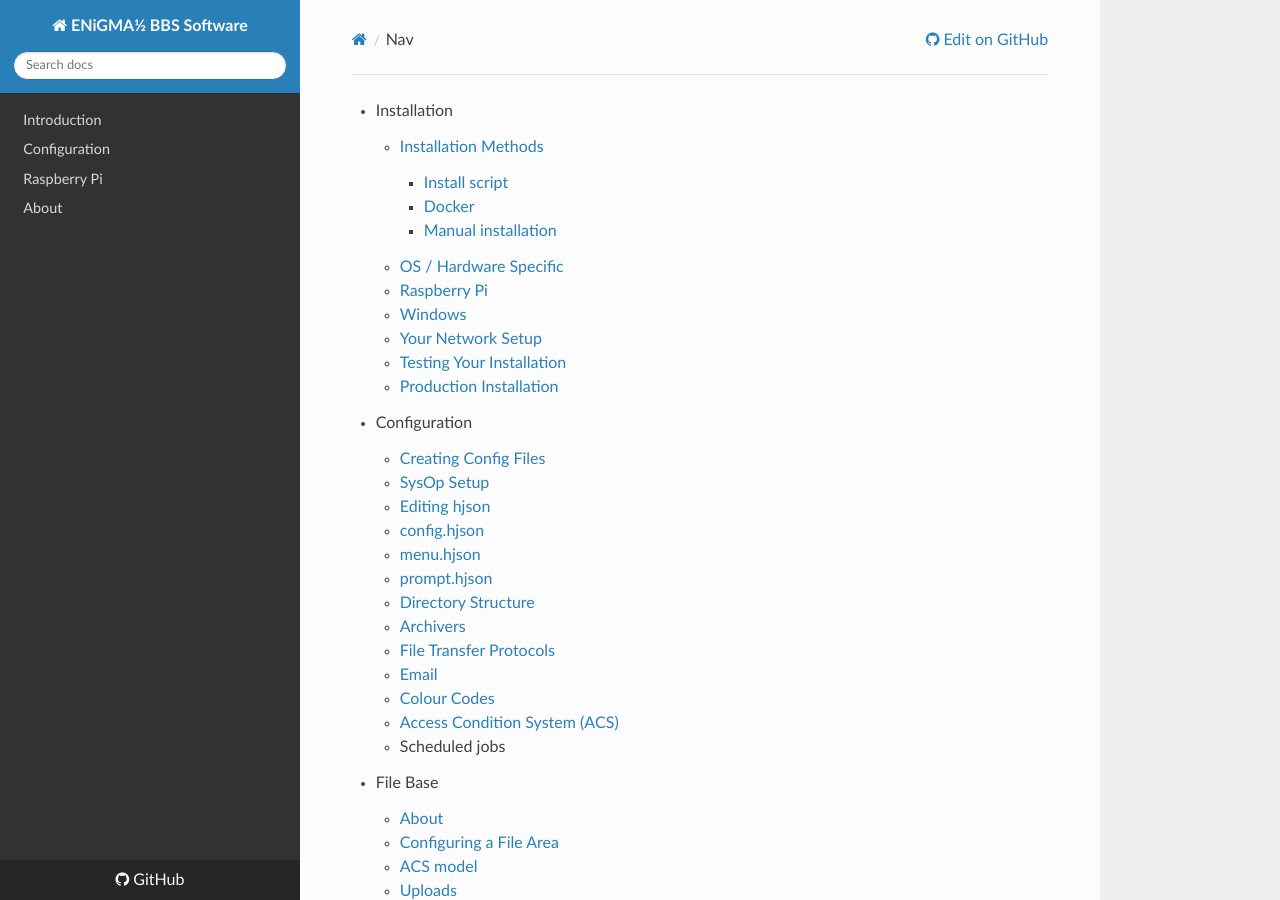
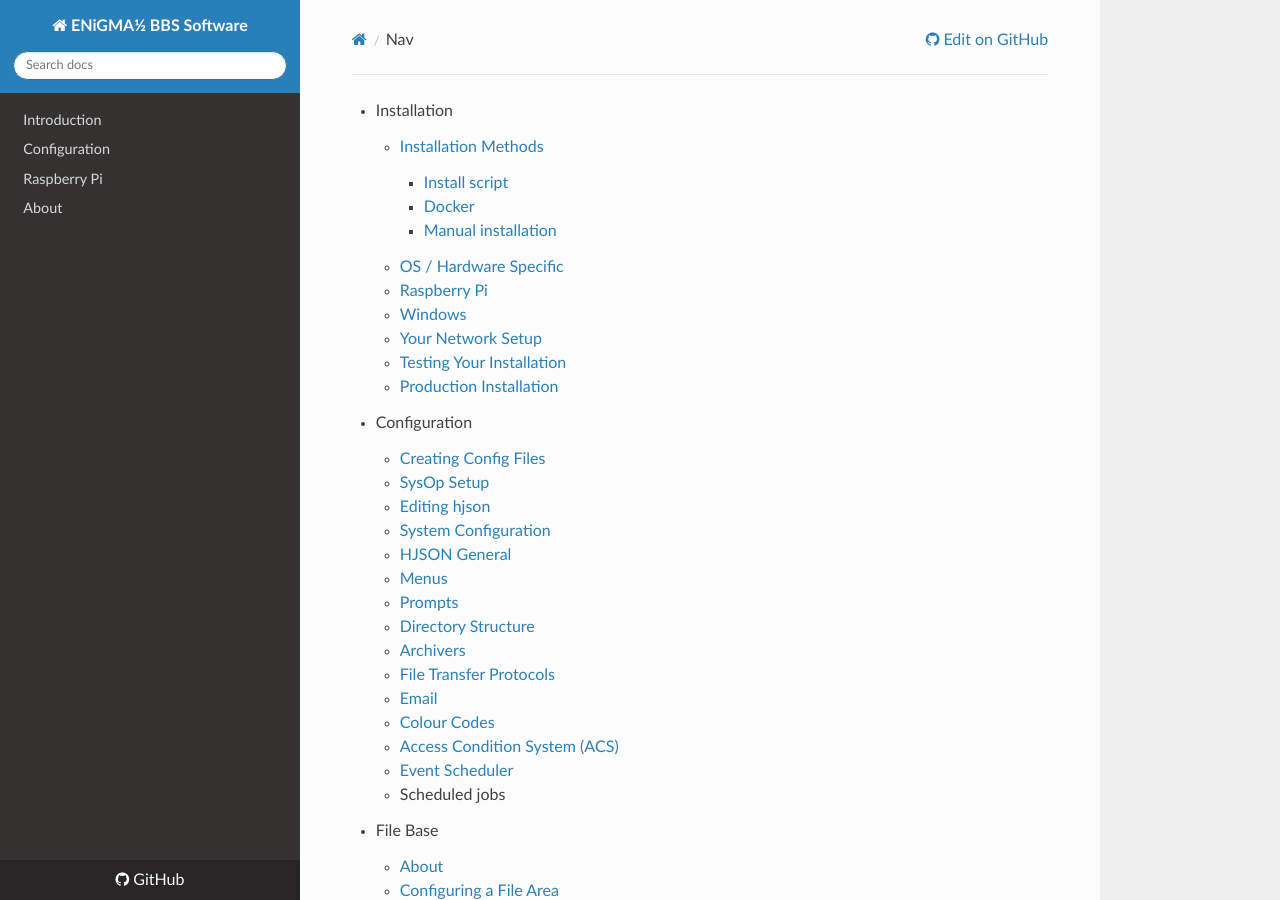
Before and after one commit to NuSkooler/enigma-bbs, an MkDocs documentation site: the page built from docs/_includes/nav.md, in a window 1280 px wide and 900 px high. Built offline with MkDocs 1.6.1, drawn with Linux system fonts in a browser that asks for light colours; nearby versions of some CDN libraries; old or Windows-style settings are respelled for this version of MkDocs; part of the change alters nothing that is shown.

Commit message:
Many doc updates RE: HJSON/general config

`````diff
--- a/docs/_includes/nav.md
+++ b/docs/_includes/nav.md
@@ -14,15 +14,17 @@
     - [Creating Config Files]({{ site.baseurl }}{% link configuration/creating-config.md %})
     - [SysOp Setup]({{ site.baseurl }}{% link configuration/sysop-setup.md %})
     - [Editing hjson]({{ site.baseurl }}{% link configuration/editing-hjson.md %})
-    - [config.hjson]({{ site.baseurl }}{% link configuration/config-hjson.md %})
-    - [menu.hjson]({{ site.baseurl }}{% link configuration/menu-hjson.md %})
-    - [prompt.hjson]({{ site.baseurl }}{% link configuration/prompt-hjson.md %})
+    - [System Configuration]({{ site.baseurl }}{% link configuration/config-hjson.md %})
+    - [HJSON General]({{ site.baseurl }}{% link configuration/hjson.md %})
+    - [Menus]({{ site.baseurl }}{% link configuration/menu-hjson.md %})
+    - [Prompts]({{ site.baseurl }}{% link configuration/prompt-hjson.md %})
     - [Directory Structure]({{ site.baseurl }}{% link configuration/directory-structure.md %})
     - [Archivers]({{ site.baseurl }}{% link configuration/archivers.md %})
     - [File Transfer Protocols]({{ site.baseurl }}{% link configuration/file-transfer-protocols.md %})
     - [Email]({{ site.baseurl }}{% link configuration/email.md %})
     - [Colour Codes]({{ site.baseurl }}{% link configuration/colour-codes.md %})
     - [Access Condition System (ACS)]({{ site.baseurl }}{% link configuration/acs.md %})
+    - [Event Scheduler]({{ site.baseurl }}{% link configuration/event-scheduler.md %})
     - Scheduled jobs
 
   - File Base
--- a/docs/configuration/config-hjson.md
+++ b/docs/configuration/config-hjson.md
@@ -1,9 +1,11 @@
 ---
 layout: page
-title: config.hjson
+title: System Configuration
 ---
 ## System Configuration
 The main system configuration file, `config.hjson` both overrides defaults and provides additional configuration such as message areas. The default path is `/enigma-bbs-install-path/config/config.hjson` though you can override the `config.hjson` location with the `--config` parameter when invoking `main.js`. Values found in `core/config.js` may be overridden by simply providing the object members you wish replace.
+
+See also [HJSON General Information](hjson.md) for more information on the HJSON format.
 
 ### Creating a Configuration
 Your initial configuration skeleton can be created using the `oputil.js` command line utility. From your enigma-bbs root directory:
--- a/docs/configuration/creating-config.md
+++ b/docs/configuration/creating-config.md
@@ -2,26 +2,12 @@
 layout: page
 title: Creating Initial Config Files
 ---
-Configuration files in ENiGMA½ are simple UTF-8 encoded [HJSON](http://hjson.org/) files. HJSON is just
-like JSON but simplified and much more resilient to human error.
+Configuration files in ENiGMA½ are simple UTF-8 encoded [HJSON](http://hjson.org/) files. HJSON is just like JSON but simplified and much more resilient to human error.
 
-## config.hjson
-Your initial configuration skeleton can be created using the `oputil.js` command line utility. From your
-enigma-bbs root directory:
-```
+## Initial Configuration
+Your initial configuration skeleton can be created using the `oputil.js` command line utility. From your enigma-bbs root directory:
+```bash
 ./oputil.js config new
 ```
 
-You will be asked a series of questions to create an initial configuration.
-
-## menu.hjson and prompt.hjson
-
-Create your own copy of `/config/menu.hjson` and `/config/prompt.hjson`, and specify it in the
-`general` section of `config.hjson`:
-
-````hjson
-general: {
-    menuFile: my-menu.hjson
-    promptFile: my-prompt.hjson
-}
-````
+You will be asked a series of questions to create an initial configuration, which will be saved to `/enigma-bbs-install-path/config/config.hjson`. This will also produce `config/<bbsName>-menu.hjson` and `config/<bbsName>-prompt.hjson` files (where `<bbsName>` is replaced by the name you provided in the steps above). See [Menu HJSON](menu-hjson.md) and [Prompt HJSON](prompt-hjson.md) for more information.
--- /dev/null
+++ b/docs/configuration/hjson.md
@@ -0,0 +1,39 @@
+---
+layout: page
+title: HJSON General Information
+---
+## JSON for Humans!
+HJSON is the configuration file format used by ENiGMA½ for [System Configuration](config-hjson.md), [Menus](menu-hjson.md), [Prompts](prompt-hjson.md), etc. [HJSON](https://hjson.org/) is is [JSON](https://json.org/) for humans!
+
+For those completely unfamiliar, JSON stands for JavaScript Object Notation. But don't let that scare you! JSON is simply a text file format with a bit of structure ― kind of like a fancier INI file. HJSON on the other hand as mentioned previously, is JSON for humans. That is, it has the following features and more:
+
+* More resilliant to syntax errors such as missing a comma
+* Strings generally do not need to be quoted. Multi-line strings are also supported!
+* Comments are supported (JSON doesn't allow this!): `#`, `//` and `/* ... */` style comments are allowed.
+* Keys never need to be quoted
+* ...much more! See [the official HJSON website](https://hjson.org/).
+
+## Terminology
+Through the documentation, some terms regarding HJSON and configuration files will be used:
+
+* `config.hjson`: Refers to `/path/to/enigma-bbs/config/config.hjson`. See [System Configuration](config-hjson.md).
+* `menu.hjson`: Refers to `/path/to/enigma-bbs/config/<yourBBSName>-menu.hjson`. See [Menus](menu-hjson.md).
+* `prompt.hjson`: Refers to `/path/to/enigma-bbs/config/<yourBBSName>-prompt.hjson`. See [Prompts](prompt-hjson.md).
+* Configuration *key*: Elements in HJSON are name-value pairs where the name is the *key*. For example, provided `foo: bar`, `foo` is the key.
+* Configuration *section* or *block* (also commonly called an "Object" in code): This is referring to a section in a HJSON file that starts with a *key*. For example:
+```hjson
+someSection: {
+    foo: bar
+}
+```
+Note that `someSection` is the configuration *section* (or *block*) and `foo: bar` is within it.
+
+## Editing HJSON
+HJSON is a text file format, and ENiGMA½ configuration files **should always be saved as UTF-8**.
+
+It is **highly** recommended to use a text editor that has HJSON support. A few (but not all!) examples include:
+* Sublime Text 3 via the `sublime-hjson` package.
+* Visual Studio code via the `vscode-hjson` plugin.
+* Notepad++ via the `npp-hjson` plugin.
+
+See https://hjson.org/users.html for more information.
--- a/docs/configuration/menu-hjson.md
+++ b/docs/configuration/menu-hjson.md
@@ -1,9 +1,9 @@
 ---
 layout: page
-title: menu.hjson
+title: Menus
 ---
-## Menu HJSON
-The core of a ENiGMA½ based BBS is `menu.hjson`. Note that when `menu.hjson` is referenced, we're actually talking about `config/yourboardname-menu.hjson` or similar. This file determines the menus (or screens) a user can see, the order they come in and how they interact with each other, ACS configuration, etc. Like all configuration within ENiGMA½, menu configuration is done in [HJSON](https://hjson.org/) format.
+## Menus
+The core of a ENiGMA½ based BBS is `menu.hjson`. Note that when `menu.hjson` is referenced, we're actually talking about `config/yourboardname-menu.hjson` or similar. This file determines the menus (or screens) a user can see, the order they come in and how they interact with each other, ACS configuration, etc. Like all configuration within ENiGMA½, menu configuration is done in [HJSON](https://hjson.org/) format. See [HJSON General Information](hjson.md) for more information.
 
 Entries in `menu.hjson` are often referred to as *blocks* or *sections*. Each entry defines a menu. A menu in this sense is something the user can see or visit. Examples include but are not limited to:
 
--- a/docs/configuration/prompt-hjson.md
+++ b/docs/configuration/prompt-hjson.md
@@ -4,3 +4,5 @@ title: prompt.hjson
 ---
 :zap: This page is to describe general information the `prompt.hjson` file. It
 needs fleshing out, please submit a PR if you'd like to help!
+
+See [HJSON General Information](hjson.md) for more information.
`````
